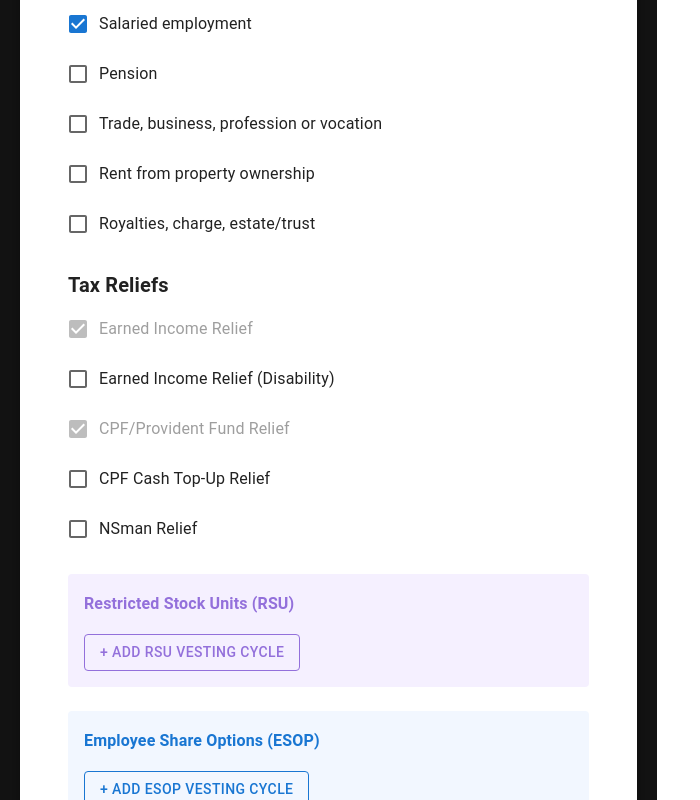
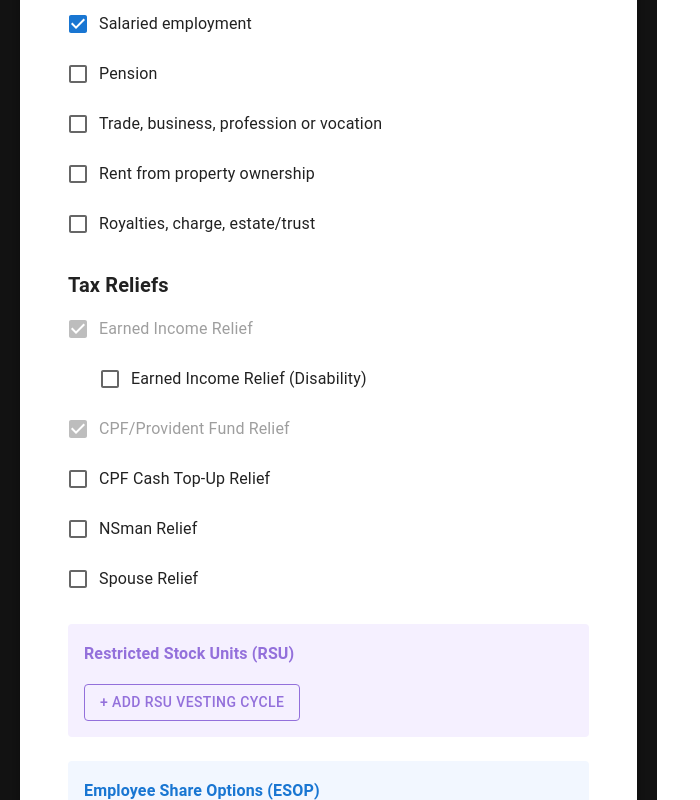
Before and after one commit to yogeshps/yogeshps.github.io, a React (Vite) app: page / in a window 1280 px wide. Shown: the part 507-1307 px from the top of the page, without its empty margins (0-700 px from the left). Built offline with nearby package versions, Linux system fonts and the light colour scheme.

Commit message:
fixed income calculations, added Spouse Relief

```diff
--- a/src/components/SingaporeTaxCalculator.tsx
+++ b/src/components/SingaporeTaxCalculator.tsx
@@ -210,7 +210,14 @@ const SingaporeTakeHomeCalculator = () => {
     cpfRelief: 0,
     cpfTopUpRelief: 0,
     nsmanRelief: 0,
+    spouseRelief: 0,
     totalReliefs: 0
+  });
+
+  // Add new state for Spouse Relief
+  const [spouseRelief, setSpouseRelief] = useState({
+    enabled: false,
+    disability: false
   });
 
   // Effect to handle initial EIR setup and income source changes
@@ -295,37 +302,23 @@ const SingaporeTakeHomeCalculator = () => {
       taxReliefs,
       cpfTopUpInputs: cpfTopUp,
       nsmanRelief,
+      spouseRelief,
       employeeCPF: results.totalEmployeeCPF || 0,
-      annualIncome: results.baseIncome || 0  // Use baseIncome instead of totalTaxableIncome
+      annualIncome: results.baseIncome || 0,
+      sprStatus: extraInputs.sprStatus
     });
 
-    setTaxReliefResults(prev => {
-      const newResults = {
-        earnedIncomeRelief: reliefs.earnedIncomeRelief || 0,
-        earnedIncomeReliefDisability: reliefs.earnedIncomeReliefDisability || 0,
-        cpfRelief: reliefs.cpfRelief || 0,
-        cpfTopUpRelief: reliefs.cpfTopUpRelief || 0,
-        nsmanRelief: reliefs.nsmanRelief || 0,
-        totalReliefs: reliefs.totalReliefs || 0
-      };
-      return newResults;
-    });
-  }, [
-    extraInputs.age,
-    taxReliefs,
-    cpfTopUp,
-    nsmanRelief,
-    results.totalEmployeeCPF,
-    results.baseIncome  // Changed dependency
-  ]);
+    setTaxReliefResults(reliefs);
+  }, [extraInputs.age, taxReliefs, cpfTopUp, nsmanRelief, spouseRelief, results.totalEmployeeCPF, results.baseIncome, extraInputs.sprStatus]);
 
   // Finally calculate taxable income after all reliefs
   useEffect(() => {
-    const finalTaxableIncome = Math.max(0, (results.baseIncome || 0) - (taxReliefResults.totalReliefs || 0));
+    const finalTaxableIncome = Math.max(0, results.baseIncome - taxReliefResults.totalReliefs);
 
     setResults(prev => ({
       ...prev,
-      totalTaxableIncome: finalTaxableIncome
+      totalTaxableIncome: finalTaxableIncome,
+      annualTax: calculateTax(finalTaxableIncome)
     }));
   }, [results.baseIncome, taxReliefResults.totalReliefs]);
 
@@ -626,6 +619,22 @@ const SingaporeTakeHomeCalculator = () => {
     results.annualTax
   ]);
 
+  // Handler for main spouse relief checkbox
+  const handleSpouseReliefChange = (checked: boolean) => {
+    setSpouseRelief(prev => ({
+      ...prev,
+      enabled: checked
+    }));
+  };
+
+  // Handler for spouse disability checkbox
+  const handleSpouseDisabilityChange = (checked: boolean) => {
+    setSpouseRelief(prev => ({
+      ...prev,
+      disability: checked
+    }));
+  };
+
   // Render
   return (
     <Card sx={{ width: '100%', maxWidth: 1000, mx: 'auto', p: 4, borderRadius: 2, boxShadow: 3 }}>
@@ -880,6 +889,7 @@ const SingaporeTakeHomeCalculator = () => {
                 }
                 label="Earned Income Relief"
               />
+              <Box sx={{ ml: 4, display: 'flex', flexDirection: 'column', gap: 1 }}>
                 <FormControlLabel
                   control={
                     <Checkbox
@@ -889,6 +899,7 @@ const SingaporeTakeHomeCalculator = () => {
                   }
                   label="Earned Income Relief (Disability)"
                 />
+              </Box>
             </Box>
           )}
           {extraInputs.sprStatus !== 'ep_pep_spass' && (
@@ -1023,6 +1034,28 @@ const SingaporeTakeHomeCalculator = () => {
                 </Box>
               )}
             </>
+          )}
+          <FormControlLabel
+            control={
+              <Checkbox
+                checked={spouseRelief.enabled}
+                onChange={(e) => handleSpouseReliefChange(e.target.checked)}
+              />
+            }
+            label="Spouse Relief"
+          />
+          {spouseRelief.enabled && (
+            <Box sx={{ ml: 4, display: 'flex', flexDirection: 'column', gap: 1 }}>
+              <FormControlLabel
+                control={
+                  <Checkbox
+                    checked={spouseRelief.disability}
+                    onChange={(e) => handleSpouseDisabilityChange(e.target.checked)}
+                  />
+                }
+                label="I am eligible for Spouse Relief (Disability)"
+              />
+            </Box>
           )}
         </Box>
 
@@ -1341,22 +1374,22 @@ const SingaporeTakeHomeCalculator = () => {
         <Box sx={{ mb: 3 }} />
 
         {/* Tax Relief Summary Box */}
-        {taxReliefResults.totalReliefs > 0 && (
+        {(results.baseIncome > 0 && taxReliefResults.totalReliefs > 0) && (
           <Box sx={{ bgcolor: 'rgb(242, 247, 255)', p: 2, borderRadius: 1, mb: 2 }}>
             <Typography variant="subtitle2" sx={{ fontWeight: 'bold', color: 'primary.main', mb: 1 }}>
               Tax Reliefs
             </Typography>
-            {taxReliefs.earnedIncomeRelief && taxReliefResults.earnedIncomeRelief > 0 && (
+            {taxReliefResults.earnedIncomeRelief > 0 && (
               <Typography>
                 Earned Income Relief: {formatCurrency(taxReliefResults.earnedIncomeRelief)}
               </Typography>
             )}
-            {taxReliefs.earnedIncomeReliefDisability && taxReliefResults.earnedIncomeReliefDisability > 0 && (
+            {taxReliefResults.earnedIncomeReliefDisability > 0 && (
               <Typography>
                 Earned Income Relief (Disability): {formatCurrency(taxReliefResults.earnedIncomeReliefDisability)}
               </Typography>
             )}
-            {taxReliefs.cpfRelief && taxReliefResults.cpfRelief > 0 && (
+            {taxReliefResults.cpfRelief > 0 && (
               <Typography>
                 CPF Relief: {formatCurrency(taxReliefResults.cpfRelief)}
               </Typography>
@@ -1366,9 +1399,17 @@ const SingaporeTakeHomeCalculator = () => {
                 CPF Cash Top-Up Relief: {formatCurrency(taxReliefResults.cpfTopUpRelief)}
               </Typography>
             )}
-            {nsmanRelief.enabled && taxReliefResults.nsmanRelief > 0 && (
+            {taxReliefResults.nsmanRelief > 0 && (
               <Typography>
                 NSman Relief: {formatCurrency(taxReliefResults.nsmanRelief)}
+              </Typography>
+            )}
+            {spouseRelief.enabled && (
+              <Typography>
+                {spouseRelief.disability ?
+                  "Spouse Relief (Disability): " + formatCurrency(5500) :
+                  "Spouse Relief: " + formatCurrency(2000)
+                }
               </Typography>
             )}
             <Box sx={{ borderTop: 1, borderColor: 'divider', mt: 1, pt: 1 }}>
--- a/src/components/TaxLogic.ts
+++ b/src/components/TaxLogic.ts
@@ -18,11 +18,11 @@ export function calculateTax(annualIncome: number): number {
 
     let remaining = annualIncome;
     let totalTax = 0;
-    for (const b of brackets) {
+    for (const bracket of brackets) {
       if (remaining <= 0) break;
-      const portion = Math.min(remaining, b.threshold);
-      totalTax += portion * b.rate;
-      remaining -= portion;
+      const taxableAmount = Math.min(remaining, bracket.threshold);
+      totalTax += taxableAmount * bracket.rate;
+      remaining -= bracket.threshold;
     }
-    return totalTax;
+    return Math.round(totalTax);
   }
--- a/src/utils/TaxReliefCalculator.ts
+++ b/src/utils/TaxReliefCalculator.ts
@@ -4,11 +4,13 @@ interface TaxReliefResult {
   cpfRelief: number;
   cpfTopUpRelief: number;
   nsmanRelief: number;
+  spouseRelief: number;
   totalReliefs: number;
   totalTaxableIncome: number;
 }
 
 interface CpfTopUpInputs {
+  enabled: boolean;
   self: boolean;
   family: boolean;
   selfAmount: string;
@@ -31,6 +33,7 @@ interface TaxReliefInputs {
     cpfRelief: boolean;
   };
   cpfTopUpInputs: {
+    enabled: boolean;
     self: boolean;
     family: boolean;
     selfAmount: string;
@@ -43,8 +46,10 @@ interface TaxReliefInputs {
     wife: boolean;
     parent: boolean;
   };
+  spouseRelief: { enabled: boolean; disability: boolean };
   employeeCPF: number;
   annualIncome: number;  // Add annual income to inputs
+  sprStatus: string;  // Add this parameter
 }
 
 export function calculateEarnedIncomeRelief(age: number, isDisability: boolean): number {
@@ -59,7 +64,9 @@ export function calculateEarnedIncomeRelief(age: number, isDisability: boolean):
   }
 }
 
-export function calculateCpfTopUpRelief(inputs: CpfTopUpInputs): number {
+export function calculateCpfTopUpRelief(inputs: CpfTopUpInputs, sprStatus: string): number {
+  if (!inputs.enabled || sprStatus === 'ep_pep_spass') return 0;
+
   // Parse amounts with decimals and default to 0
   const selfAmount = Number(parseFloat(inputs.selfAmount || '0').toFixed(2)) || 0;
   const familyAmount = Number(parseFloat(inputs.familyAmount || '0').toFixed(2)) || 0;
@@ -70,19 +77,17 @@ export function calculateCpfTopUpRelief(inputs: CpfTopUpInputs): number {
   return Number(totalAmount.toFixed(2));
 }
 
-export function calculateNSmanRelief(nsmanRelief: NSmanReliefState): number {
-  if (!nsmanRelief.enabled) return 0;
+export function calculateNSmanRelief(nsmanRelief: NSmanReliefState, sprStatus: string): number {
+  if (!nsmanRelief.enabled || sprStatus === 'ep_pep_spass') return 0;
 
   let totalRelief = 0;
 
-  // General and Key are mutually exclusive
   if (nsmanRelief.general) {
     totalRelief += 1500;
   } else if (nsmanRelief.key) {
     totalRelief += 3500;
   }
 
-  // Wife and Parent can be added independently
   if (nsmanRelief.wife) {
     totalRelief += 750;
   }
@@ -98,8 +103,10 @@ export function calculateTaxReliefs({
   taxReliefs,
   cpfTopUpInputs,
   nsmanRelief,
+  spouseRelief,
   employeeCPF,
-  annualIncome
+  annualIncome,
+  sprStatus
 }: TaxReliefInputs): TaxReliefResult {
   // Existing relief calculations
   let earnedIncomeRelief = 0;
@@ -115,26 +122,33 @@ export function calculateTaxReliefs({
   }
 
   const cpfRelief = taxReliefs?.cpfRelief ? employeeCPF : 0;
-  const cpfTopUpRelief = calculateCpfTopUpRelief(cpfTopUpInputs || {});
+  const cpfTopUpRelief = calculateCpfTopUpRelief(cpfTopUpInputs || {}, sprStatus);
 
   // NSman Relief Calculation
   let nsmanReliefValue = 0;
-  if (nsmanRelief?.enabled) {
+  if (nsmanRelief?.enabled && sprStatus !== 'ep_pep_spass') {
     if (nsmanRelief.general) nsmanReliefValue += 1500;
     if (nsmanRelief.key) nsmanReliefValue += 3500;
     if (nsmanRelief.wife) nsmanReliefValue += 750;
     if (nsmanRelief.parent) nsmanReliefValue += 750;
   }
 
-  // Ensure nsmanReliefValue doesn't exceed annual income
-  const nsmanDeduction = Math.min(annualIncome, nsmanReliefValue);
+  // Use the full NSman relief value without limiting it by annual income
+  const nsmanDeduction = nsmanReliefValue;
+
+  // Add to the existing relief calculations
+  let spouseReliefValue = 0;
+  if (spouseRelief?.enabled) {
+    spouseReliefValue = spouseRelief.disability ? 5500 : 2000;
+  }
 
   // Calculate total reliefs
   const totalReliefs = earnedIncomeRelief +
                        earnedIncomeReliefDisability +
                        cpfRelief +
                        cpfTopUpRelief +
-                       nsmanDeduction;
+                       nsmanDeduction +
+                       spouseReliefValue;
 
   return {
     earnedIncomeRelief,
@@ -142,6 +156,7 @@ export function calculateTaxReliefs({
     cpfRelief,
     cpfTopUpRelief,
     nsmanRelief: nsmanDeduction,
+    spouseRelief: spouseReliefValue,
     totalReliefs,
     totalTaxableIncome: annualIncome
   };
```
Lines whose indentation alone changed are shown as unchanged.
